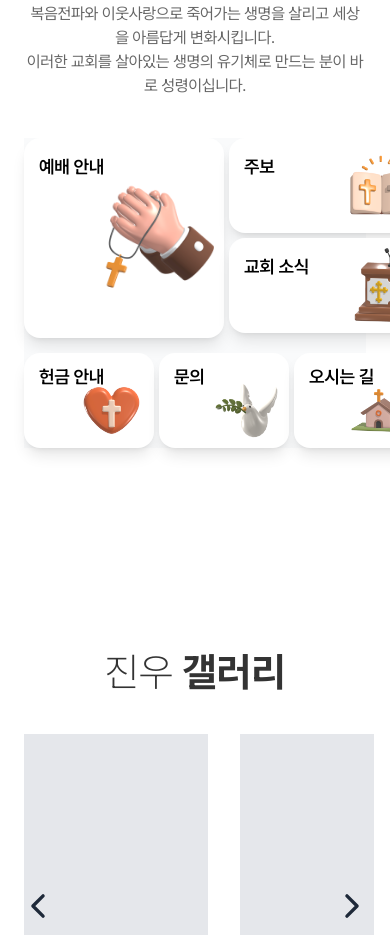
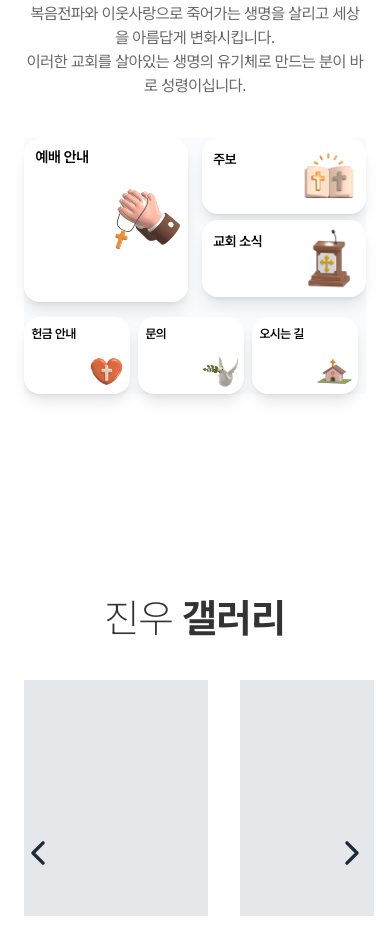
Before and after one commit to gdkds12/jinwoo-web, a Next.js app: page / in a window 390 px wide. Shown: the part 1100-2035 px from the top of the page. Built offline with nearby package versions, Linux system fonts and the light colour scheme.

Commit message:
Layout Fix

```diff
--- a/app/components/MobileMenuSection.tsx
+++ b/app/components/MobileMenuSection.tsx
@@ -15,60 +15,49 @@ const MobileMenuSection = () => {
 
   return (
     <div className="w-full max-w-[413px] mx-auto">
-      <div className="relative w-full bg-gray-50" style={{ height: "310px" }}>
+      <div className="relative w-full bg-gray-50 pb-[75%]">
         {/* 예배 안내 - 왼쪽 상단 큰 카드 */}
         <Link href={menuItems[0].link}>
-          <div className="absolute top-0 left-0 w-[200px] h-[200px] bg-white shadow-lg rounded-2xl hover:shadow-xl transition-shadow duration-300 cursor-pointer">
-            <div className="absolute top-[15px] left-[15px] font-semibold text-black text-lg tracking-[-0.32px] leading-normal">
+          <div className="absolute top-0 left-0 w-[48%] h-[64%] bg-white shadow-lg rounded-2xl hover:shadow-xl transition-shadow duration-300 cursor-pointer">
+            <div className="absolute top-[5%] left-[7%] font-semibold text-black tracking-[-0.32px] leading-normal text-[3.8vw] md:text-lg">
               {menuItems[0].title}
             </div>
-            <div className="absolute right-[10px] top-1/2 transform -translate-y-1/2">
+            <div className="absolute right-[5%] top-1/2 transform -translate-y-1/2 w-[40%]">
               <Image
                 src={`/images/menu/${menuItems[0].imageName}`}
                 alt={menuItems[0].title}
                 width={110}
                 height={110}
-                className="object-contain"
+                className="object-contain w-full h-auto"
               />
             </div>
           </div>
         </Link>
 
-        {/* 주보 - 오른쪽 상단 첫 번째 카드 */}
-        <Link href={menuItems[1].link}>
-          <div className="absolute top-0 left-[205px] w-[200px] h-[95px] bg-white shadow-lg rounded-2xl hover:shadow-xl transition-shadow duration-300 cursor-pointer">
-            <div className="absolute top-[15px] left-[15px] font-semibold text-black text-lg tracking-[-0.32px] leading-normal">
-              {menuItems[1].title}
+        {/* 주보 & 교회 소식 - 오른쪽 상단 카드들 */}
+        {menuItems.slice(1, 3).map((item, index) => (
+          <Link href={item.link} key={index}>
+            <div className="absolute w-[48%] h-[30%] bg-white shadow-lg rounded-2xl hover:shadow-xl transition-shadow duration-300 cursor-pointer"
+                 style={{
+                   top: `${index * 32}%`,
+                   left: '50%',
+                   marginLeft: '2%'
+                 }}>
+              <div className="absolute top-[15%] left-[7%] font-semibold text-black tracking-[-0.32px] leading-normal text-[3.5vw] md:text-lg">
+                {item.title}
               </div>
-            <div className="absolute right-[10px] top-1/2 transform -translate-y-1/2">
+              <div className="absolute right-[5%] top-1/2 transform -translate-y-1/2 w-[35%]">
                 <Image
-                src={`/images/menu/${menuItems[1].imageName}`}
-                alt={menuItems[1].title}
+                  src={`/images/menu/${item.imageName}`}
+                  alt={item.title}
                   width={75}
                   height={75}
-                className="object-contain"
+                  className="object-contain w-full h-auto"
                 />
               </div>
             </div>
           </Link>
-
-        {/* 교회 소식 - 오른쪽 상단 두 번째 카드 */}
-        <Link href={menuItems[2].link}>
-          <div className="absolute top-[100px] left-[205px] w-[200px] h-[95px] bg-white shadow-lg rounded-2xl hover:shadow-xl transition-shadow duration-300 cursor-pointer">
-            <div className="absolute top-[15px] left-[15px] font-semibold text-black text-lg tracking-[-0.32px] leading-normal">
-              {menuItems[2].title}
-            </div>
-            <div className="absolute right-[10px] top-1/2 transform -translate-y-1/2">
-              <Image
-                src={`/images/menu/${menuItems[2].imageName}`}
-                alt={menuItems[2].title}
-                width={75}
-                height={75}
-                className="object-contain"
-              />
-            </div>
-          </div>
-        </Link>
+        ))}
 
         {/* 하단 3개 카드 */}
         {menuItems.slice(3).map((item, index) => (
@@ -76,22 +65,22 @@ const MobileMenuSection = () => {
             <div
               className="absolute bg-white shadow-lg rounded-2xl hover:shadow-xl transition-shadow duration-300 cursor-pointer"
               style={{
-                top: "215px",
-                left: `${index * 135}px`,
-                width: "130px",
-                height: "95px"
+                bottom: '0',
+                left: `${index * 33.33}%`,
+                width: '31%',
+                height: '30%'
               }}
             >
-              <div className="absolute top-[10px] left-[15px] font-semibold text-black text-lg tracking-[-0.32px] leading-normal">
+              <div className="absolute top-[10%] left-[7%] font-semibold text-black tracking-[-0.32px] leading-normal text-[3.2vw] md:text-lg">
                 {item.title}
               </div>
-              <div className="absolute right-[10px] bottom-[5px]">
+              <div className="absolute right-[5%] bottom-[5%] w-[35%]">
                 <Image
                   src={`/images/menu/${item.imageName}`}
                   alt={item.title}
                   width={65}
                   height={65}
-                  className="object-contain"
+                  className="object-contain w-full h-auto"
                 />
               </div>
             </div>
```
Lines whose indentation alone changed are shown as unchanged.
